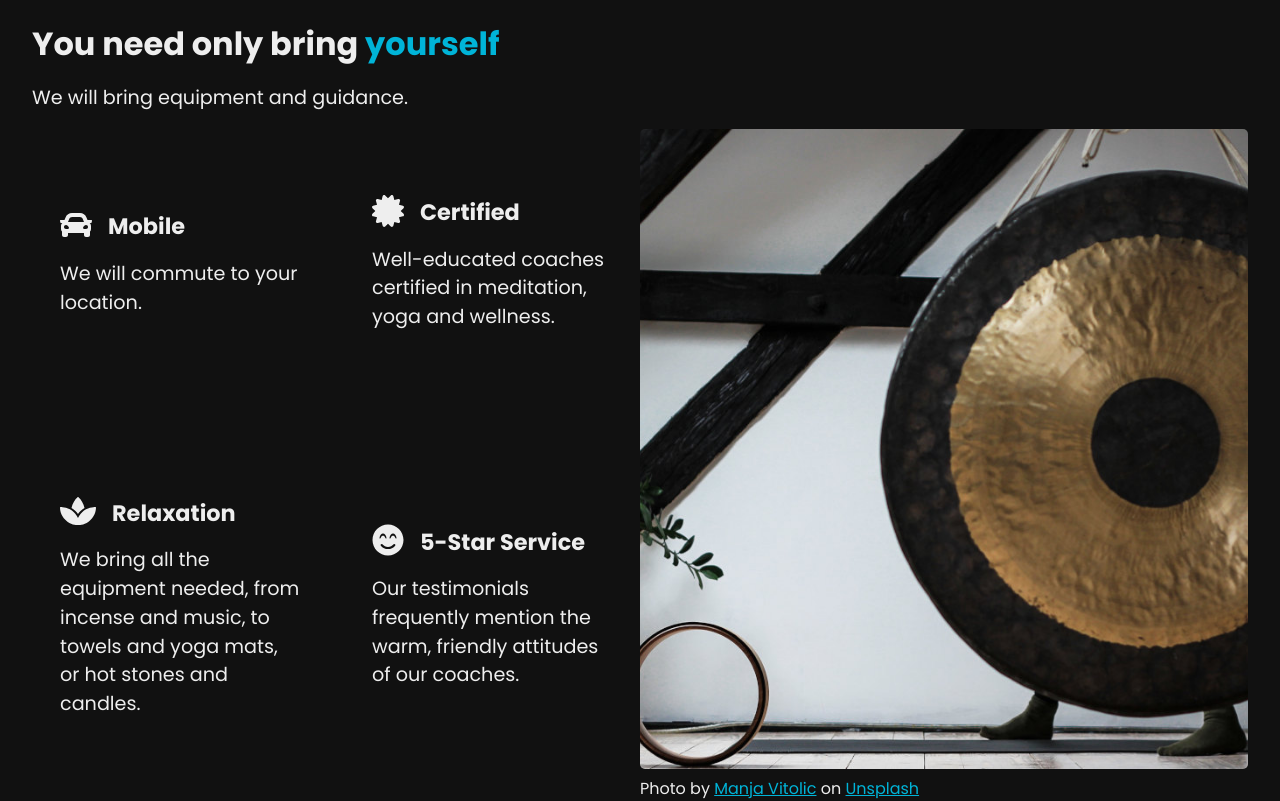
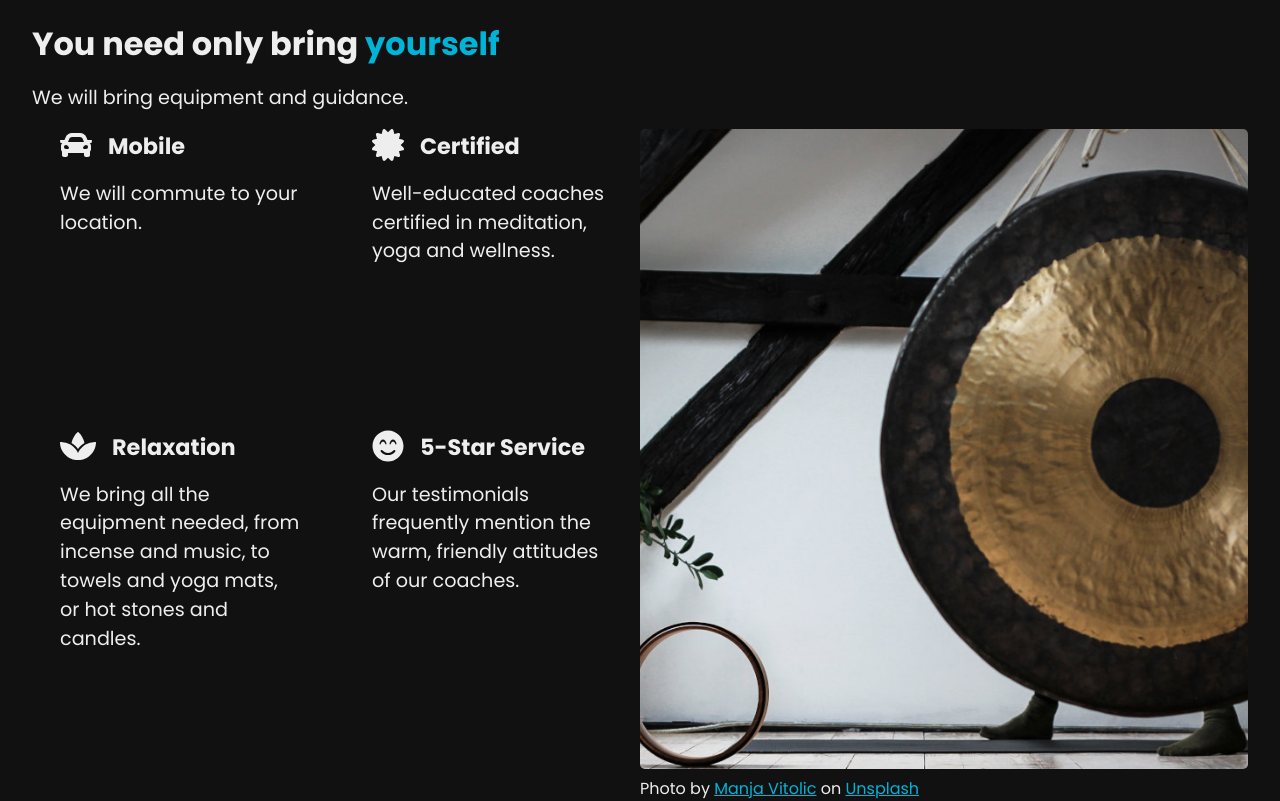
Before and after one commit to hdevilbiss/react-portfolio-website, a React (Create React App) app: page / in a window 1280 px wide. Shown: the part 820-1621 px from the top of the page. Built offline with nearby package versions, Linux system fonts and the light colour scheme.

Commit message:
🎨 Align service flex items top instead of cetner

```diff
--- a/src/components/ServicesSection.jsx
+++ b/src/components/ServicesSection.jsx
@@ -71,13 +71,12 @@ const Services = styled(Section)`
 `;
 
 const Cards = styled.div`
-  align-items: center;
+  align-items: top;
   display: flex;
   flex-wrap: wrap;
   overflow: hidden;
   gap: 1rem;
   justify-content: space-between;
-
 `;
 
 export default ServicesSection;
```
